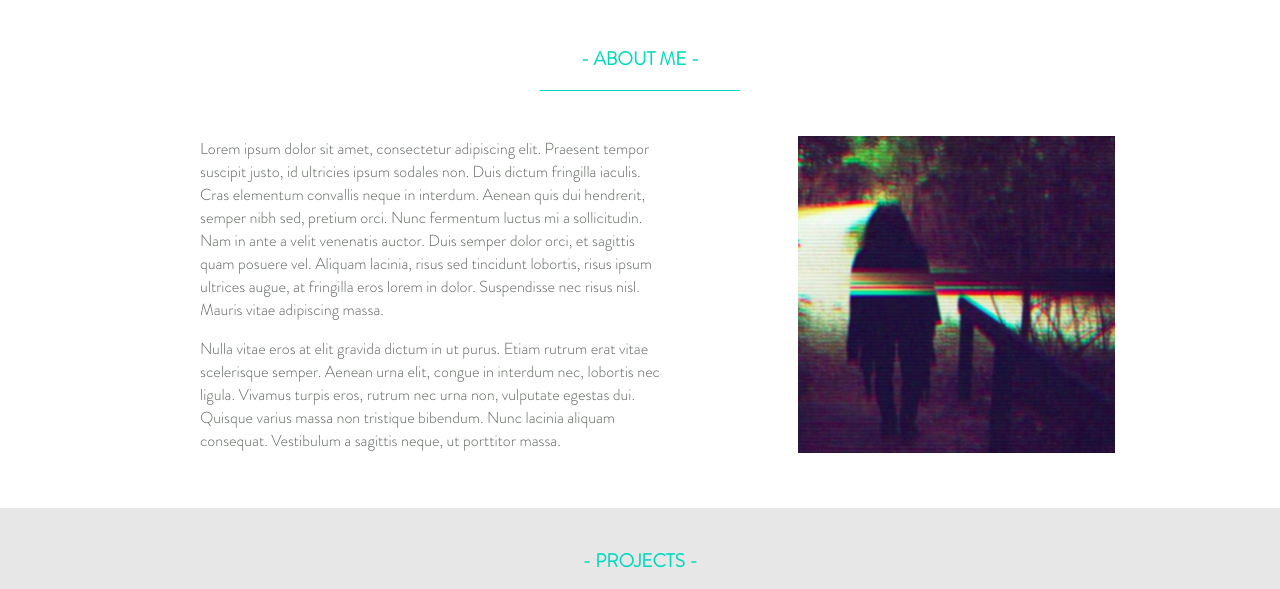
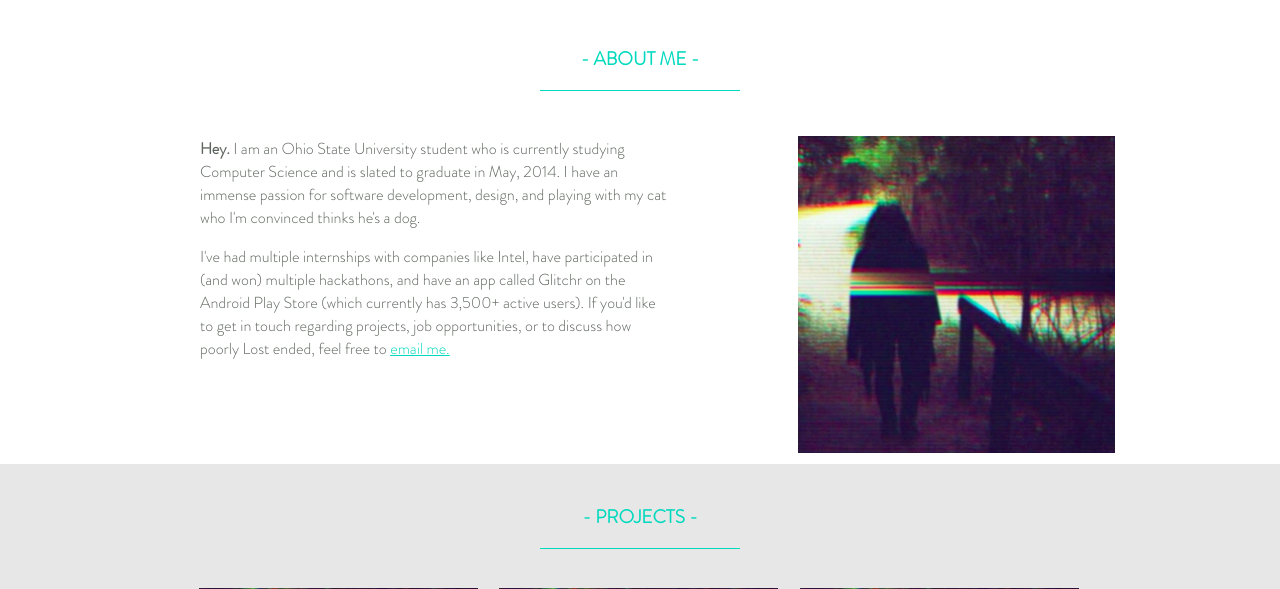
Before and after one commit to lucasdgf/brandonsmith, a PHP site: page / in a window 1280 px wide. Shown: the part 539-1128 px from the top of the page. Run offline with PHP 8.4, Linux system fonts and the light colour scheme; some libraries are stand-ins or nearby versions.

Commit message:
Added about me v1.0

```diff
--- a/index.php
+++ b/index.php
@@ -21,8 +21,8 @@
 						<h3>- ABOUT ME -</h3>
 						<hr></hr>
 						<div class="left">
-							<p>Lorem ipsum dolor sit amet, consectetur adipiscing elit. Praesent tempor suscipit justo, id ultricies ipsum sodales non. Duis dictum fringilla iaculis. Cras elementum convallis neque in interdum. Aenean quis dui hendrerit, semper nibh sed, pretium orci. Nunc fermentum luctus mi a sollicitudin. Nam in ante a velit venenatis auctor. Duis semper dolor orci, et sagittis quam posuere vel. Aliquam lacinia, risus sed tincidunt lobortis, risus ipsum ultrices augue, at fringilla eros lorem in dolor. Suspendisse nec risus nisl. Mauris vitae adipiscing massa. </p>
-							<p>Nulla vitae eros at elit gravida dictum in ut purus. Etiam rutrum erat vitae scelerisque semper. Aenean urna elit, congue in interdum nec, lobortis nec ligula. Vivamus turpis eros, rutrum nec urna non, vulputate egestas dui. Quisque varius massa non tristique bibendum. Nunc lacinia aliquam consequat. Vestibulum a sagittis neque, ut porttitor massa.</p>
+							<p><b>Hey.</b>  I am an Ohio State University student who is currently studying Computer Science and is slated to graduate in May, 2014.  I have an immense passion for software development, design, and playing with my cat who I'm convinced thinks he's a dog.</p>
+							<p>I've had multiple internships with companies like Intel, have participated in (and won) multiple hackathons, and have an app called Glitchr on the Android Play Store (which currently has 3,500+ active users).  If you'd like to get in touch regarding projects, job opportunities, or to discuss how poorly Lost ended, feel free to <a href="mailto://smith7018@gmail.com">email me.</a></p>
 						</div>
 						<div class="right">
 							<div class="img">
```
